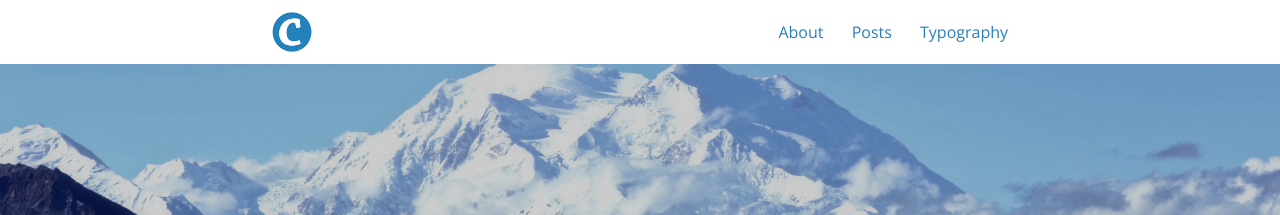
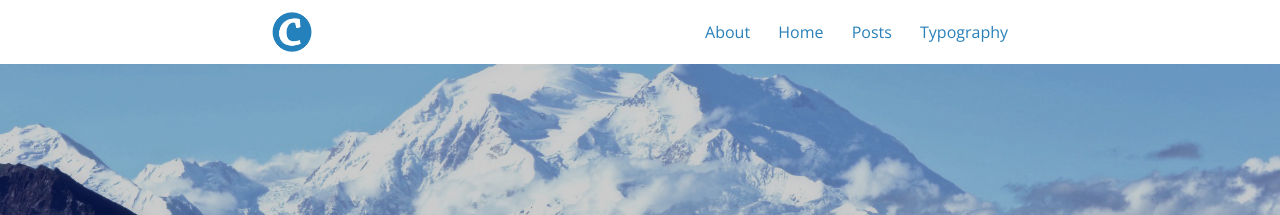
Before and after one commit to mindfulnessone/mindfulnessone.github.io, a Jekyll site: the page built from index.md, in a window 1280 px wide and 900 px high. Shown: the top 215 px of the window. Built offline with Jekyll 4.4.1, drawn with Linux system fonts in a browser that asks for light colours; nearby versions of some CDN libraries.

Commit message:
Adding Home to the main menu

```diff
--- a/index.md
+++ b/index.md
@@ -1,5 +1,7 @@
 ---
 layout: main
+title: Home
+main_nav: true
 ---
 
 You’ll find this post in your `_posts` directory. Go ahead and edit it and re-build the site to see your changes. You can rebuild the site in many different ways, but the most common way is to run `jekyll serve`, which launches a web server and auto-regenerates your site when a file is updated.
```
